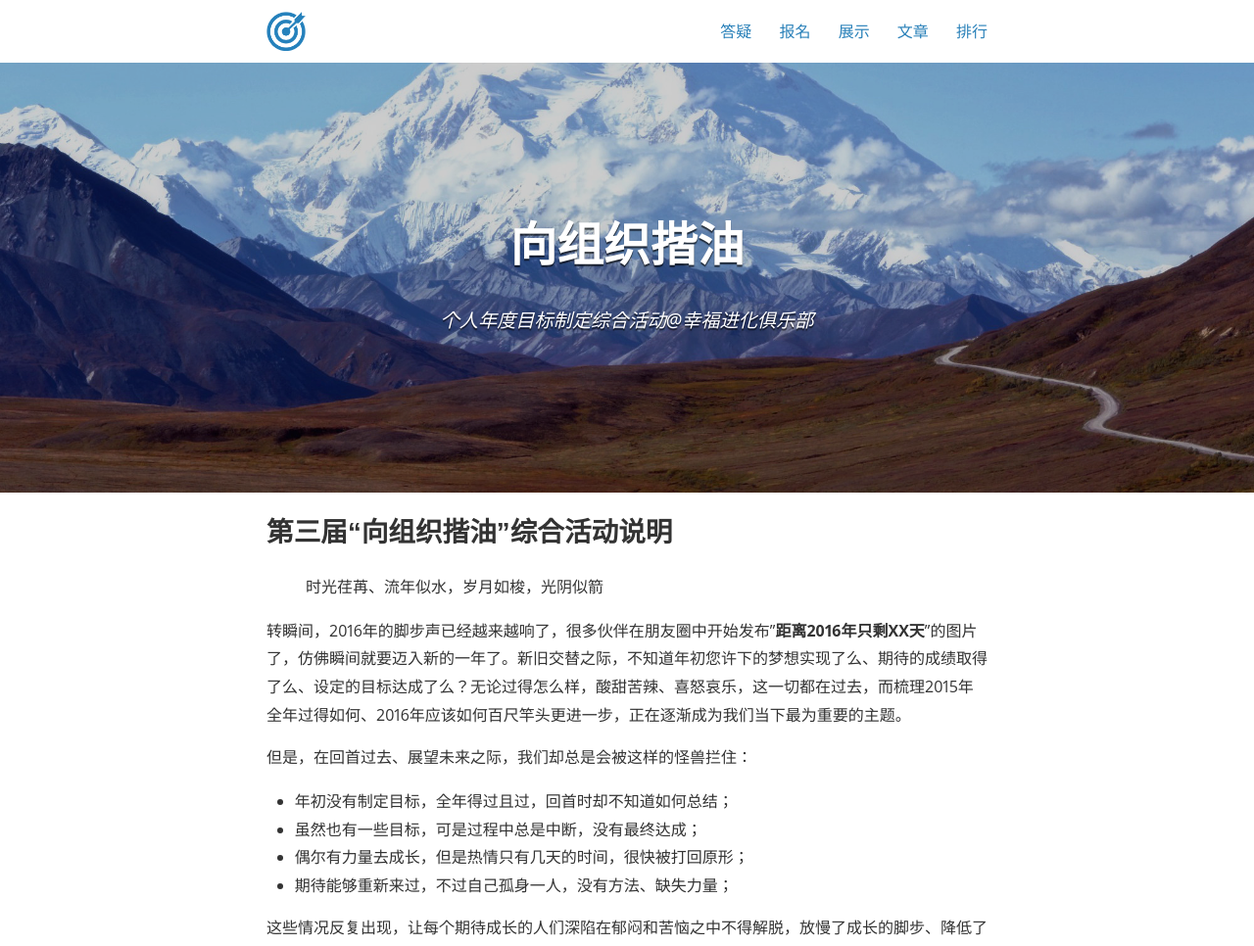
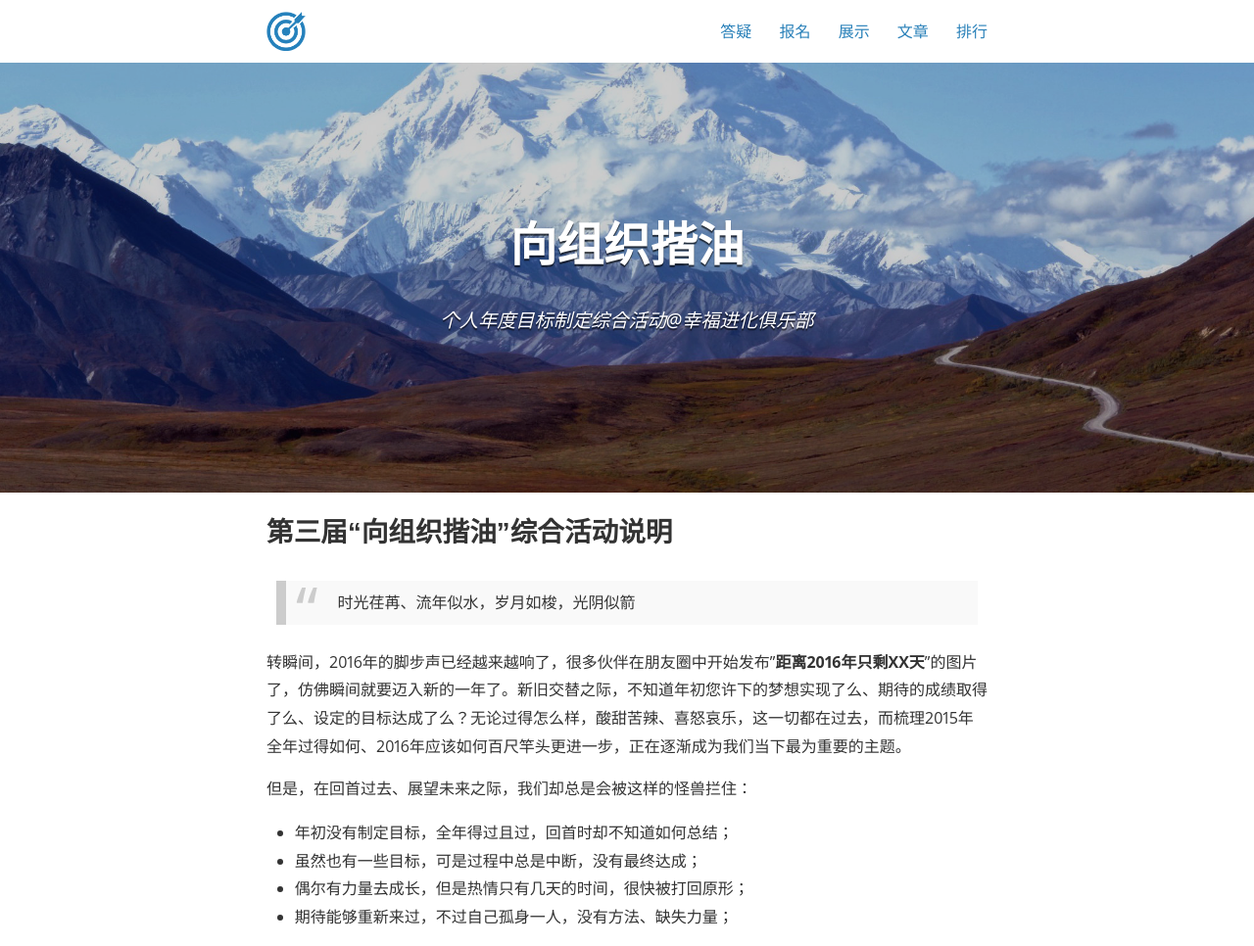
Before and after one commit to nianmubiao/nianmubiao.github.io, a Jekyll site: the page built from index.html, in a window 1280 px wide. Shown: the top 966 px of the page at 98% size. Built offline with Jekyll 4.4.1, drawn with Linux system fonts in a browser that asks for light colours; nearby versions of some CDN libraries; some web fonts are replaced; the list of posts is cut into pages by our own code; a style sheet for code colours, icons or effects is not loaded.

Commit message:
Update head.html

```diff
--- a/_includes/head.html
+++ b/_includes/head.html
@@ -70,4 +70,24 @@
   <link rel="stylesheet" href="{{ "/css/main.css" | prepend: site.baseurl }}">
   <link rel="canonical" href="{{ page.url | replace:'index.html','' | prepend: site.baseurl | prepend: site.url }}">
   <link rel="alternate" type="application/rss+xml" title="{{ site.title }}" href="{{ "/feed.xml" | prepend: site.baseurl | prepend: site.url }}" />
+  <style>
+  	blockquote {
+background:#f9f9f9;
+border-left:10px solid #ccc;
+margin:1.5em 10px;
+padding:.5em 10px;
+quotes:"\201C""\201D""\2018""\2019";
+}
+blockquote:before {
+color:#ccc;
+content:open-quote;
+font-size:4em;
+line-height:.1em;
+margin-right:.25em;
+vertical-align:-.4em;
+}
+blockquote p {
+display:inline;
+}
+  </style>
 </head>
```
